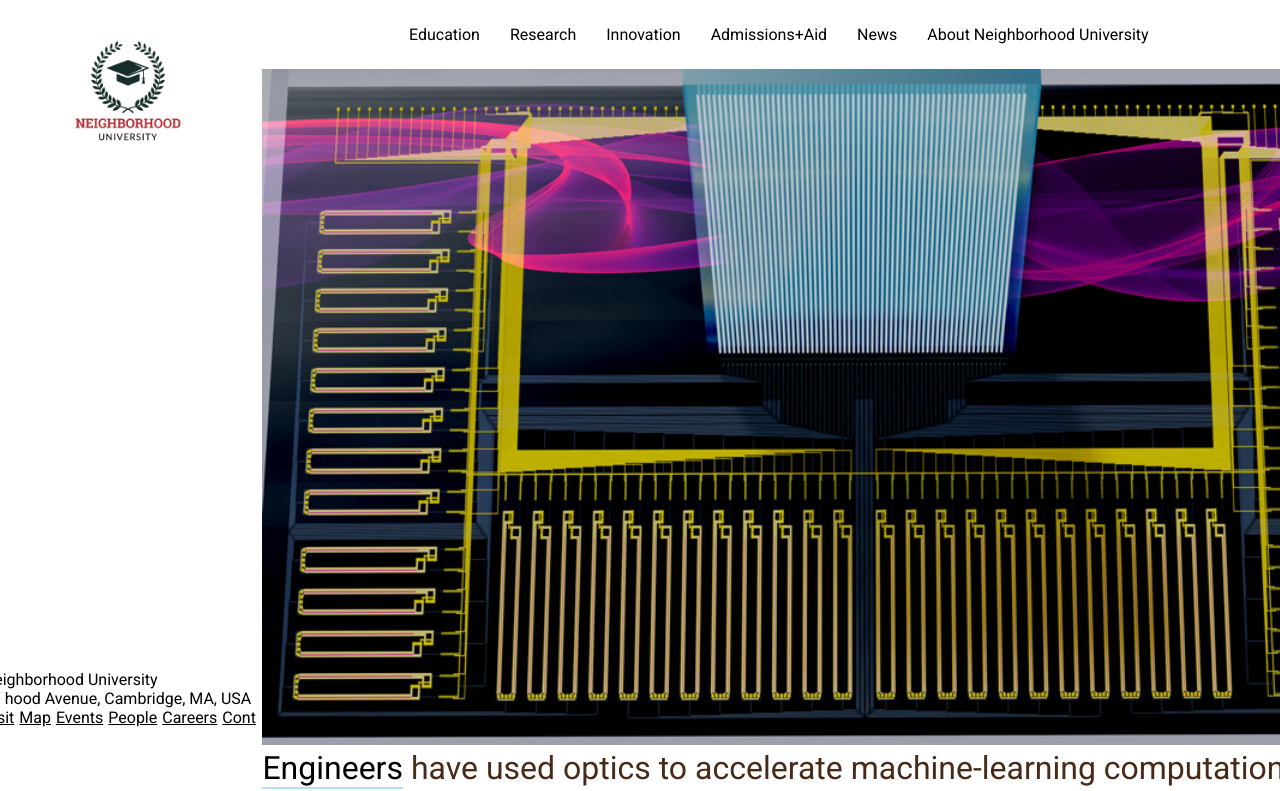
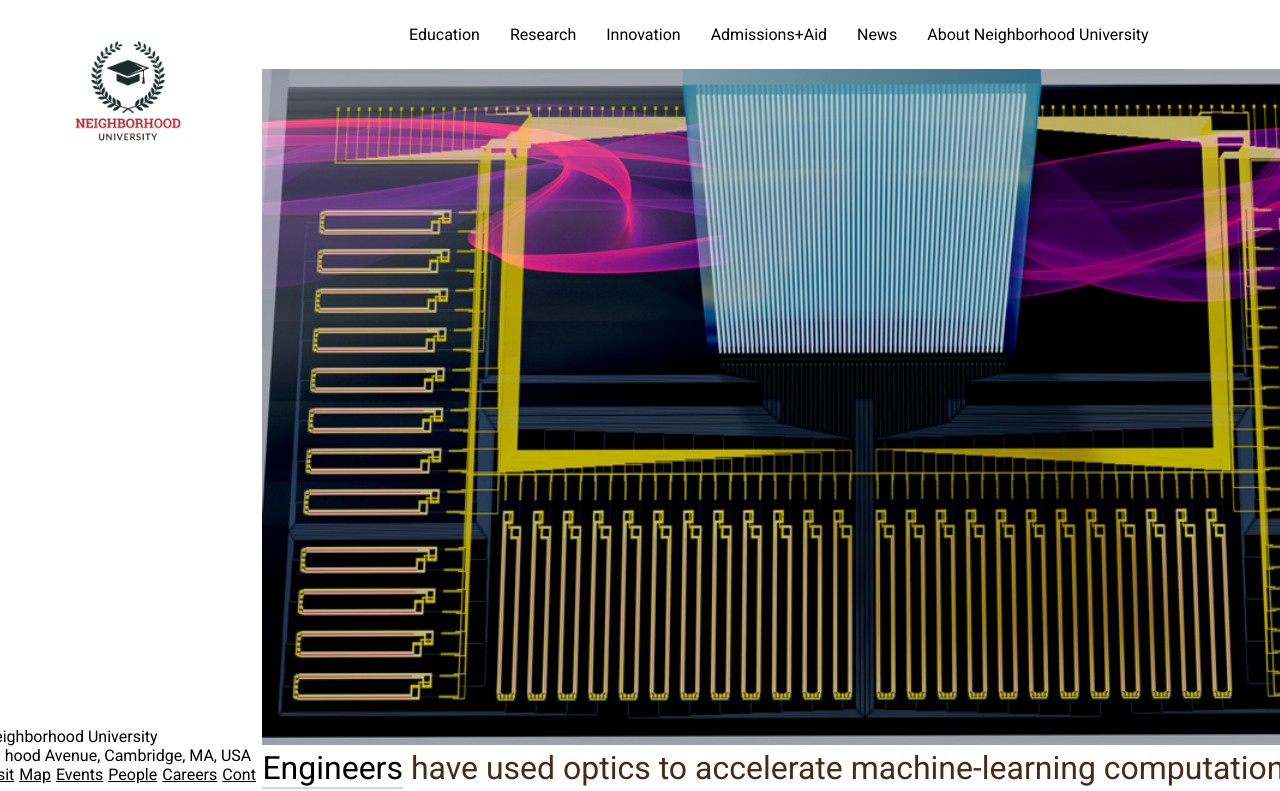
Before and after one commit to Karlroxas21/neighborhood-univ, an Angular app: page / in a window 1280 px wide. Shown: the top 791 px of the page. Built offline with nearby package versions, Linux system fonts and the light colour scheme.

Commit message:
fix footer sidebar links in bottom

```diff
--- a/src/app/home/home.component.css
+++ b/src/app/home/home.component.css
@@ -138,11 +138,14 @@
     display: flex;
     flex-direction: column;
     align-items: center;
+    height: 100%;
 }
 
 #footer-sidebar{
-    padding-top: 470px;
     padding-left: 5px;
+
+    position: absolute;
+    bottom: 2%;
 }
 
 #footer-sidebar-links{
```
